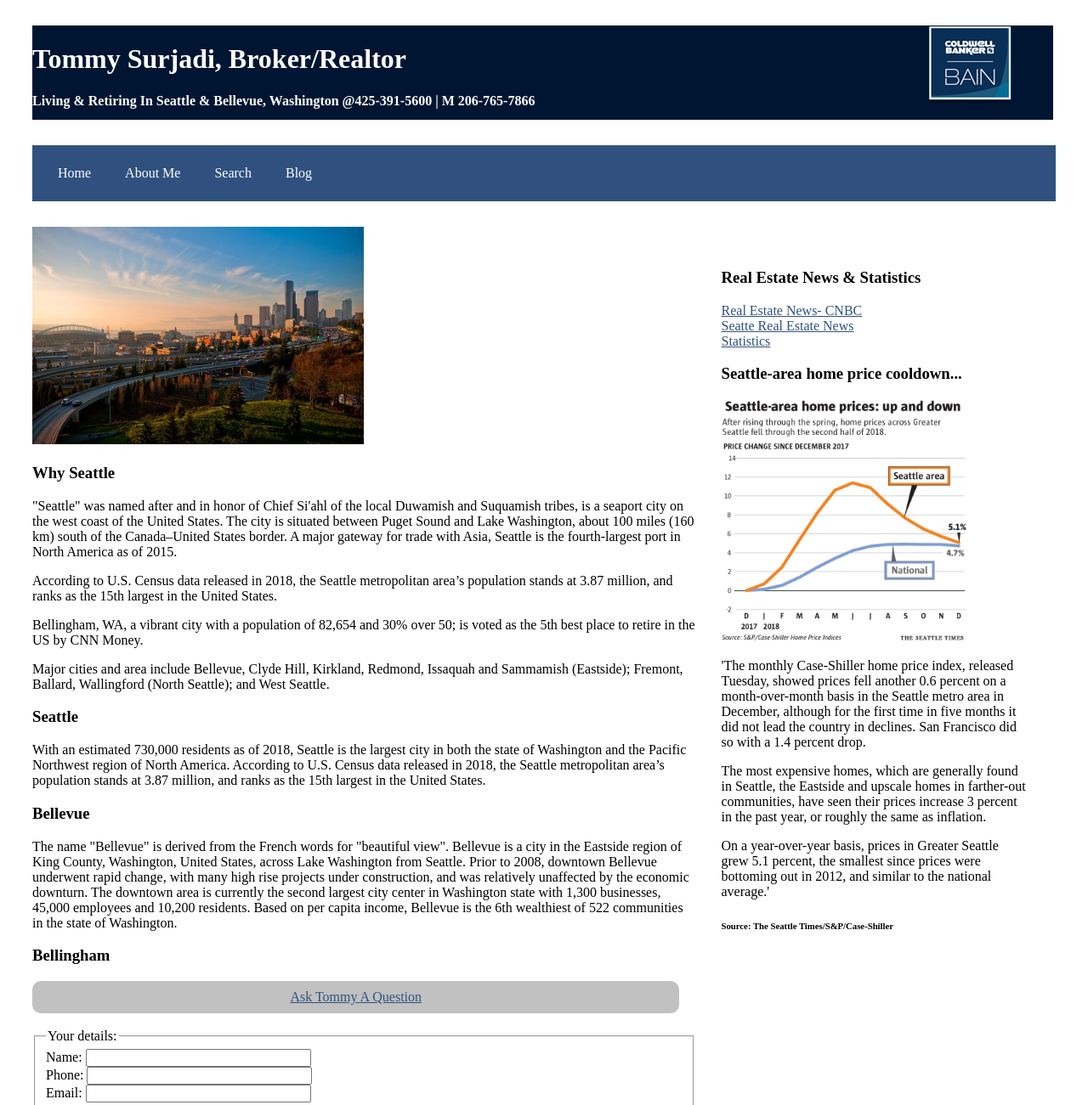
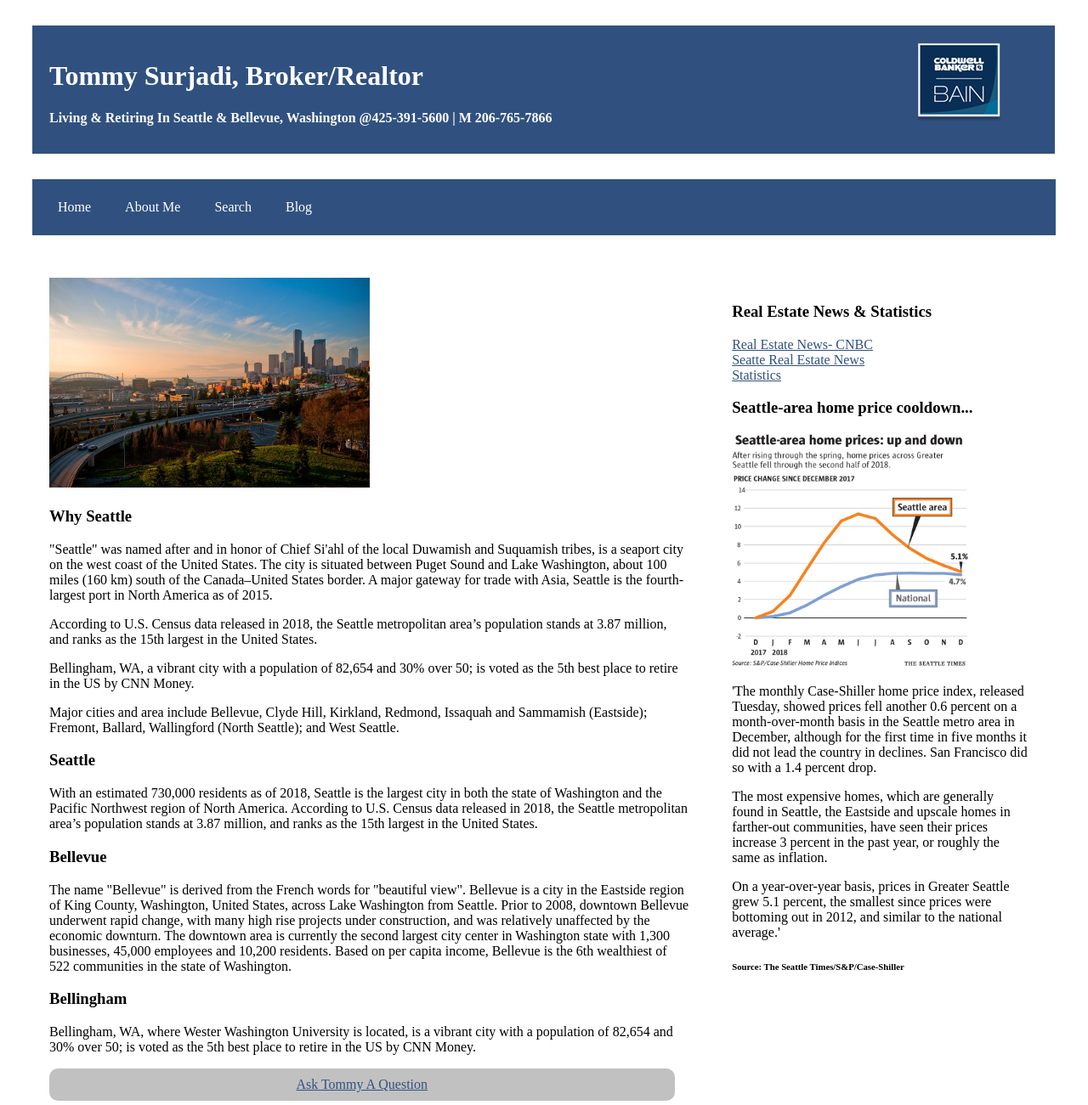
Before and after one commit to github-tommy/tommybook, a plain HTML site: page index.html in a window 1280 px wide. Shown: the top 1301 px of the page at 85% size. Drawn offline with Linux system fonts and the light colour scheme.

Commit message:
css revision

```diff
--- a/index.html
+++ b/index.html
@@ -45,7 +45,7 @@
                 </article>
                 <article>
                     <h3>Bellingham</h3>
-                    <p></p>
+                    <p>Bellingham, WA, where Wester Washington University is located, is a vibrant city with a population of 82,654 and 30% over 50; is voted as the 5th best place to retire in the US by CNN Money.</p>
                 </article>
                 <div class="email-me">
                     <a href="mailto:tommysurjadi@gmail.com">Ask Tommy A Question</a>
--- a/styles.css
+++ b/styles.css
@@ -15,6 +15,7 @@
 
 .left-section {
     width: 65%;
+    padding: 20px;
 }
 
 .right-section {
@@ -124,9 +125,10 @@ a {
 } */
 
 .header {
-    width: 95%;
+    width: 92%;
     margin: 30px;
-    background-color: #001531;
+    padding: 20px;
+    background-color: #30517f;
     color: white;
 }
 
```
